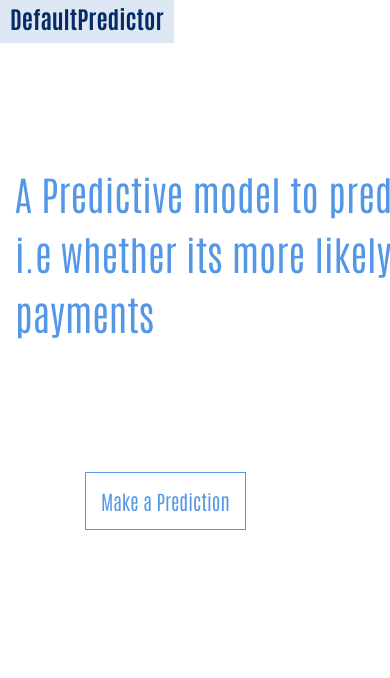
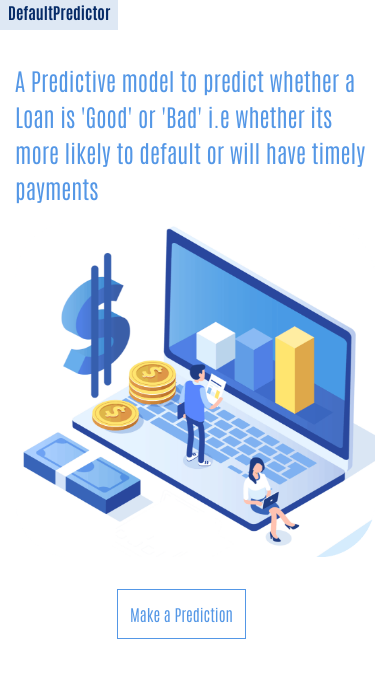
Before and after one commit to Fairspy/Loan-Default-Predictor-Using-Naive-Bayes, a Django app: page / in a window 390 px wide; the page is wider, and only the part inside the window is pictured. Shown: the top 678 px of that part. Run offline with Django 4.2, Linux system fonts and the light colour scheme; some libraries are stand-ins or nearby versions.

Commit message:
Add resposive files

```diff
--- a/LoanDefaultPredictorNB/static/index.css
+++ b/LoanDefaultPredictorNB/static/index.css
@@ -30,7 +30,7 @@
     padding: 15px;
     font-size:20px;
     align-self: center;
-    margin-left:85px;
+    margin-left:7%;
     text-decoration: none;
     color: #5497e6;
 }
@@ -40,3 +40,57 @@
     background-color: #5497e6;
     text-decoration: none;
 }
+
+@media screen and (max-width: 1000px) {
+    .idxH1{
+        font-size: 2rem;
+        padding: 1rem;
+    }
+    .container{
+        width:100%;
+        align-items: center;
+        display: flex;
+        flex-direction: column;
+    }
+    .container img{
+        height:50%;
+        width:100%;
+        margin: 0;
+    }
+    .idxB{
+        font-size: 3rem;
+        margin-top:10%;
+    }
+    .idxL{
+        padding: 1.5rem;
+        font-size:2rem;
+        align-items: center;
+        margin-left:30%;
+        margin-top:30%;
+    }
+}
+
+@media screen and (max-width: 600px){
+    img{
+        margin-bottom: 30px;
+    }
+    .idxH1{
+        font-size: 1rem;
+        padding: 0.5rem;
+    }
+    .idxB{
+        font-size: 1.5rem;
+        margin-top:10%;
+    }
+    .idxL{
+        padding: 0.75rem;
+        font-size:1rem;
+        display: inline-block;
+        margin-top:2rem;
+    }
+    .wrap{
+        display:flex;
+        align-items: center;
+        width:100%;
+    }
+}
--- a/LoanDefaultPredictorNB/templates/index.html
+++ b/LoanDefaultPredictorNB/templates/index.html
@@ -10,7 +10,7 @@
 <p class = "idxB">A Predictive model to predict whether a Loan is 'Good' or 'Bad' i.e whether its more likely to default or will have timely payments</p>
 <img src = "{% static 'index.png' %}" alt = "img">
 </div>
-
+<div class = "wrap">
 <a class = "idxL" href="{% url 'PredictView'%}">Make a Prediction</a>
-
+</div>
 {%endblock%}
```
Also changed, not shown: LoanDefaultPredictorNB/static/form.css (+49 -0 lines), LoanDefaultPredictorNB/static/result.css (+20 -0 lines).
